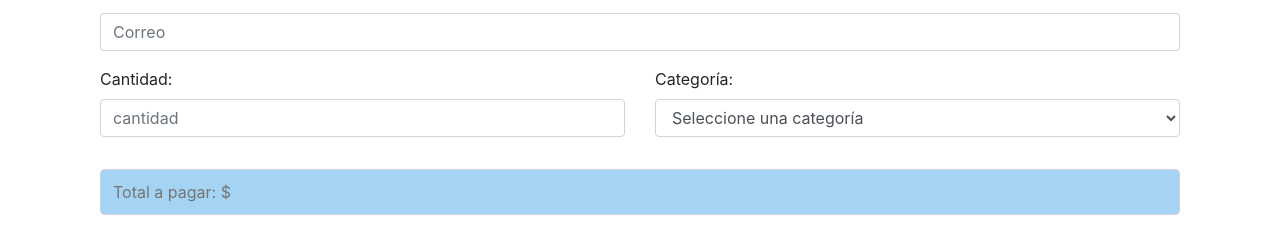
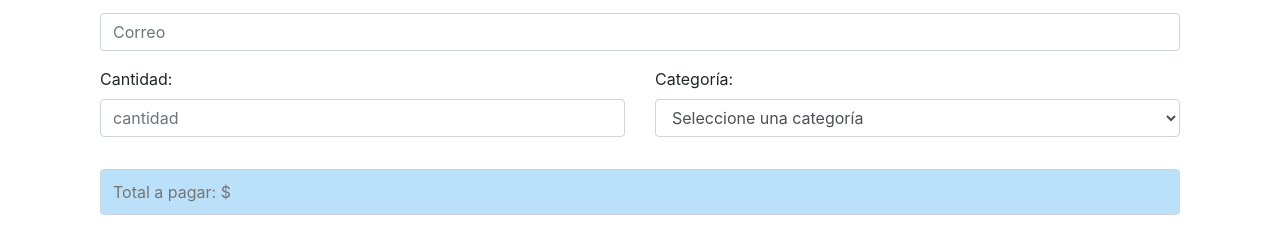
Before and after one commit to FabioLunaa/trabajoFinal, a plain HTML site: page compraTicket.html in a window 1280 px wide. Shown: the part 720-948 px from the top of the page. Drawn offline with nearby package versions, Linux system fonts and the light colour scheme.

Commit message:
modif. css

```diff
--- a/styles.css
+++ b/styles.css
@@ -237,7 +237,7 @@
         font-weight: 400;
         line-height: 1.5;
         color: #000000;
-        background-color: #a4d3f3;
+        background-color: #bbe0f9;
         background-clip: padding-box;
         border: 1px solid #ced4da;
         border-radius: .25rem;
```
